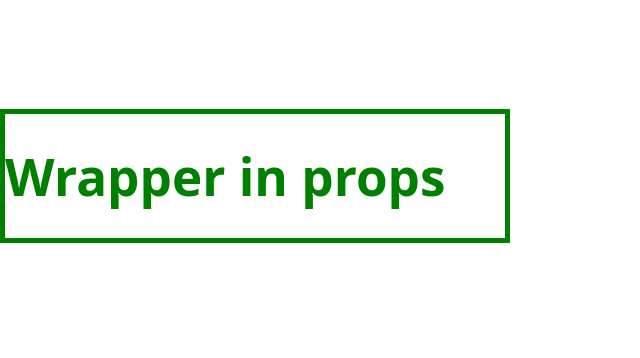
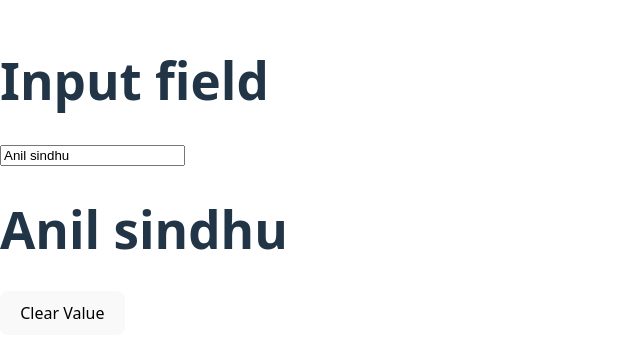
Before and after one commit to operation21/React-Learning, a React (Vite) app: page / in a window 1280 px wide. Shown: the part 224-582 px from the top of the page, without its empty margins (0-640 px from the left). Built offline with nearby package versions, Linux system fonts and the light colour scheme.

Commit message:
INPUT TEXTFIELD

```diff
--- a/src/App.jsx
+++ b/src/App.jsx
@@ -1,92 +1,21 @@
 
-// // import Header, { Ask, Operation } from "./header";// // import Events from "./Events";
-// // import Hooks from"./Hooks";
-// // import Hide from"./Hide";
-// // import App from "./App";
-
-// // import Todo from "./Todo";
-
-// // import User from "./User";
-// import { useState } from "react";
-// import Props from "./Props";
-
-// // function App() {
-//   // let userName = "Anil singh"
-//   // let age = 12
-//   // let email = "test@gmail.com"
+import { useState } from "react";
 
 
+function App() {
+  const [val,setVal]=useState("Anil sindhu")
+  return (
+    <div>
+      <h1>Input field</h1>
 
-// //   //obj
-// //  let userobject = {
-// //   name : "Anil ",
-// //   age :20,
-// //   email:"tt@gmail.com"
+      {/* <input type="text" onChange={(event)=>alert(event.target.value)} placeholder="Enter your name" /> */}
+       <input type="text" value = {val} onChange={(event)=>setVal(event.target.value)} placeholder="Enter your name" />
+      <br />
 
-// //  }
+    <h1>{val}</h1>
+    <button onClick={()=>setVal("")}>Clear Value</button>
+    </div>
+  );
+}
 
-
-//   // return (
-//   //   <div>
-//     {/* //   <User name="Anil singh" age = "12" email = "test@gmail.com" /> */}
-
-//     {/* <User name = {userName} age = {age} email = {email} /> */}
-
-
-//     {/* <User user = {userobject}/> */}
-
-
-
-
-//    {/* //array as props
-//      let CollegesName=["NIET","VIT","IIT","IT"]
-//  <User name  = {CollegesName[0]} />  */}
-
-
-
-
-// //     </div>
-// //   );
-// // }
-
-
-
-// function App() {
-//   const [student,setStudent] = useState("sam");
-//   return (
-
-//     <div>
-
-//       // visibility of comp using props
-//       {student && <Props name={student}/>}
-//       <button onClick={() => setStudent("Ishika")}>Update Student name </button>
-//     </div>
-//   );
-// }
-
-
-////default props
-// import Defaultprops from "./Defaultprops";
-// function App(){
-//   return(
-//     <div>
-//       <h1>Props in react js ex of default Props</h1>
-//       <Defaultprops/>
-//     </div>
-//   )
-// }
-
-
-
-//jsx with props
-import Wrapper from "./wrapper";
-function App(){
-    return(
-        <div>
-            <Wrapper>
-                <h1>Wrapper in props</h1>
-            </Wrapper>
-        </div>
-    )
-}
 export default App;
```
